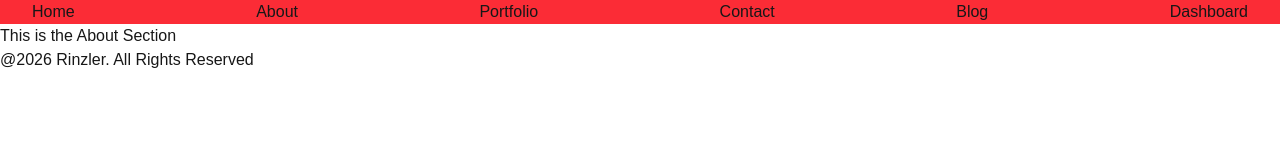
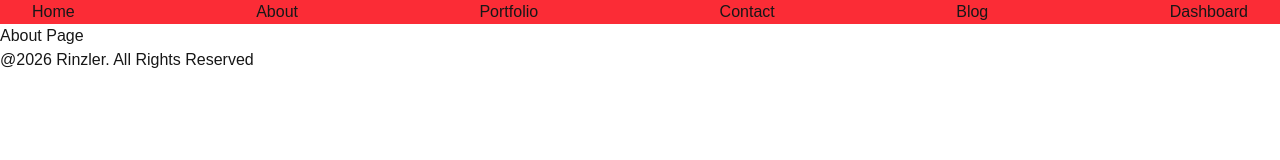
Before and after one commit to Surajnairx/nexora, a Next.js app: page /about in a window 1280 px wide. Shown: the top 160 px of the page. Built offline with nearby package versions, Linux system fonts and the light colour scheme.

Commit message:
test: add loading state for about page

```diff
--- /dev/null
+++ b/src/app/about/loading.jsx
@@ -0,0 +1,4 @@
+// loading.jsx
+export default function Loading() {
+  return <div>Loading...</div>;
+}
--- a/src/app/about/page.jsx
+++ b/src/app/about/page.jsx
@@ -1,5 +1,4 @@
-function page() {
-  return <div>This is the About Section</div>;
+export default async function Page() {
+  await new Promise((res) => setTimeout(res, 2000));
+  return <h1>About Page</h1>;
 }
-
-export default page;
```
